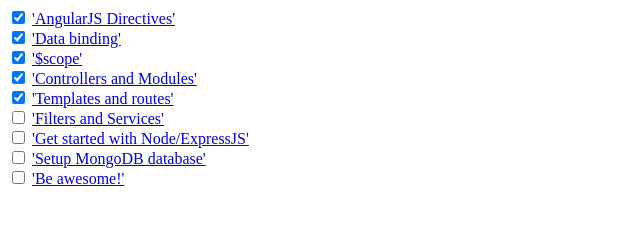
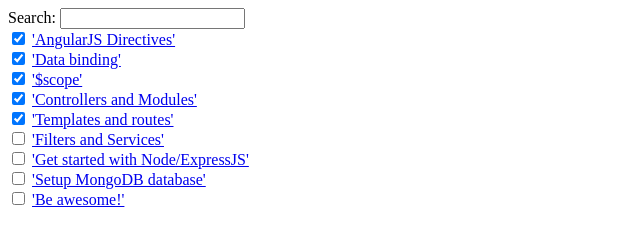
Before and after one commit to dragonclaw/todo_Modular_APP, a plain HTML site: page index.html in a window 1280 px wide. Shown: the whole page, without its empty margins (0-640 px from the left). Drawn offline with Linux system fonts and the light colour scheme.

Commit message:
working dynamic search

```diff
--- a/assets/js/directives/views/home.html
+++ b/assets/js/directives/views/home.html
@@ -1,3 +1,4 @@
-<div ng-repeat="todo in todos" class="repeat">
+Search: <input type="text" ng-model="search.$">
+<div ng-repeat="todo in todos| filter:search" class="repeat" >
 		<input type="checkbox" ng-model="todo.completed"> </select> <a href="#/{{$index}}">{{todo.name}}</a>
 </div>
```
